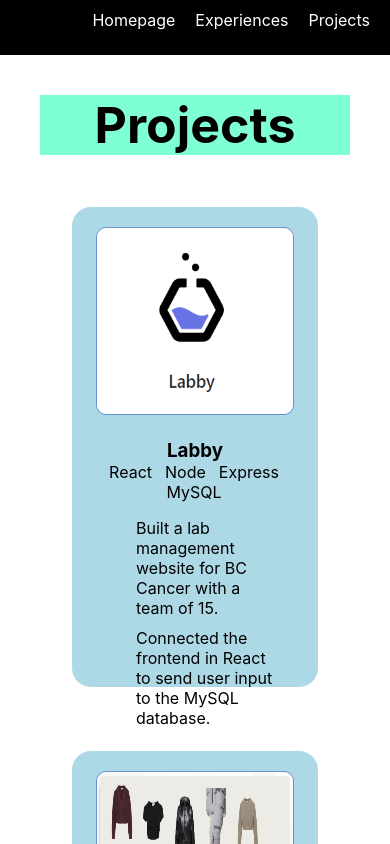
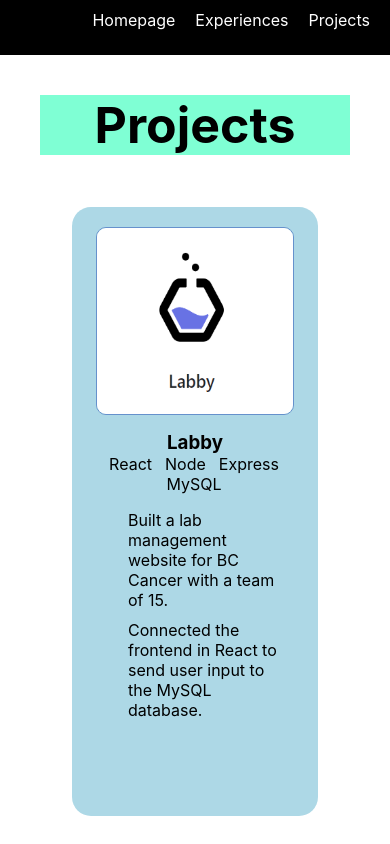
Before and after one commit to sarahhcheng/Portfolio, a React (Create React App) app: page /projects in a window 390 px wide. Shown: the top 844 px of the page. Built offline with nearby package versions, Linux system fonts and the light colour scheme.

Commit message:
fix responsive css layout

```diff
--- a/src/components/ProjectCards/card.css
+++ b/src/components/ProjectCards/card.css
@@ -11,7 +11,7 @@
   -ms-grid-columns: 20rem;
   grid-template-columns: 100%;
   -ms-grid-rows: 13rem 13rem 4rem;
-  grid-template-rows: 13rem 13rem 4rem;
+  grid-template-rows: 13rem minmax(13rem, auto) 4rem;
   grid-template-areas: "image" "desc" "buttons";
   border-radius: 19px;
   background-color: #add8e6;
@@ -26,7 +26,7 @@
 }
 
 .project-text {
-  padding: 1.5rem;
+  padding: 1rem;
   color: black;
 }
 
```
